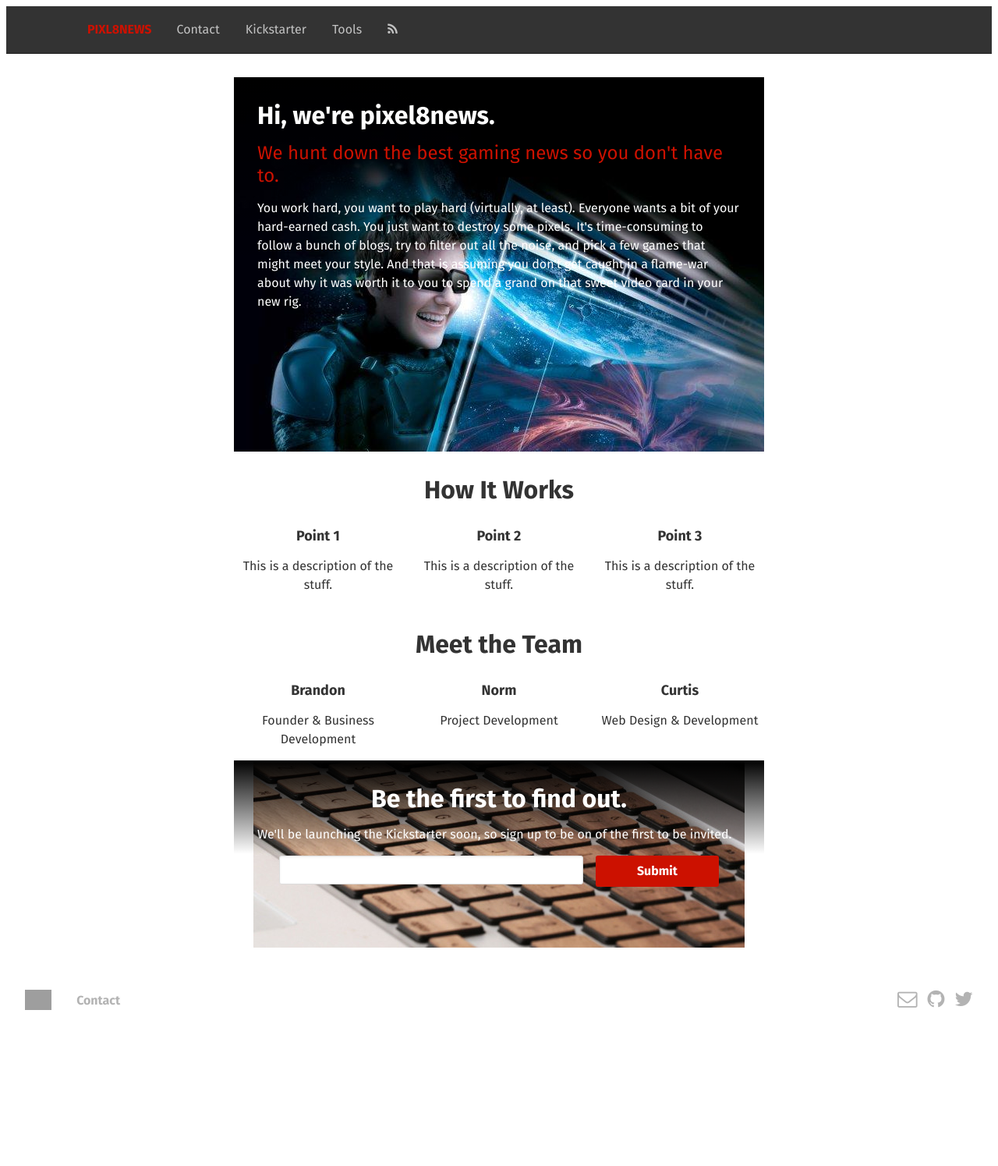
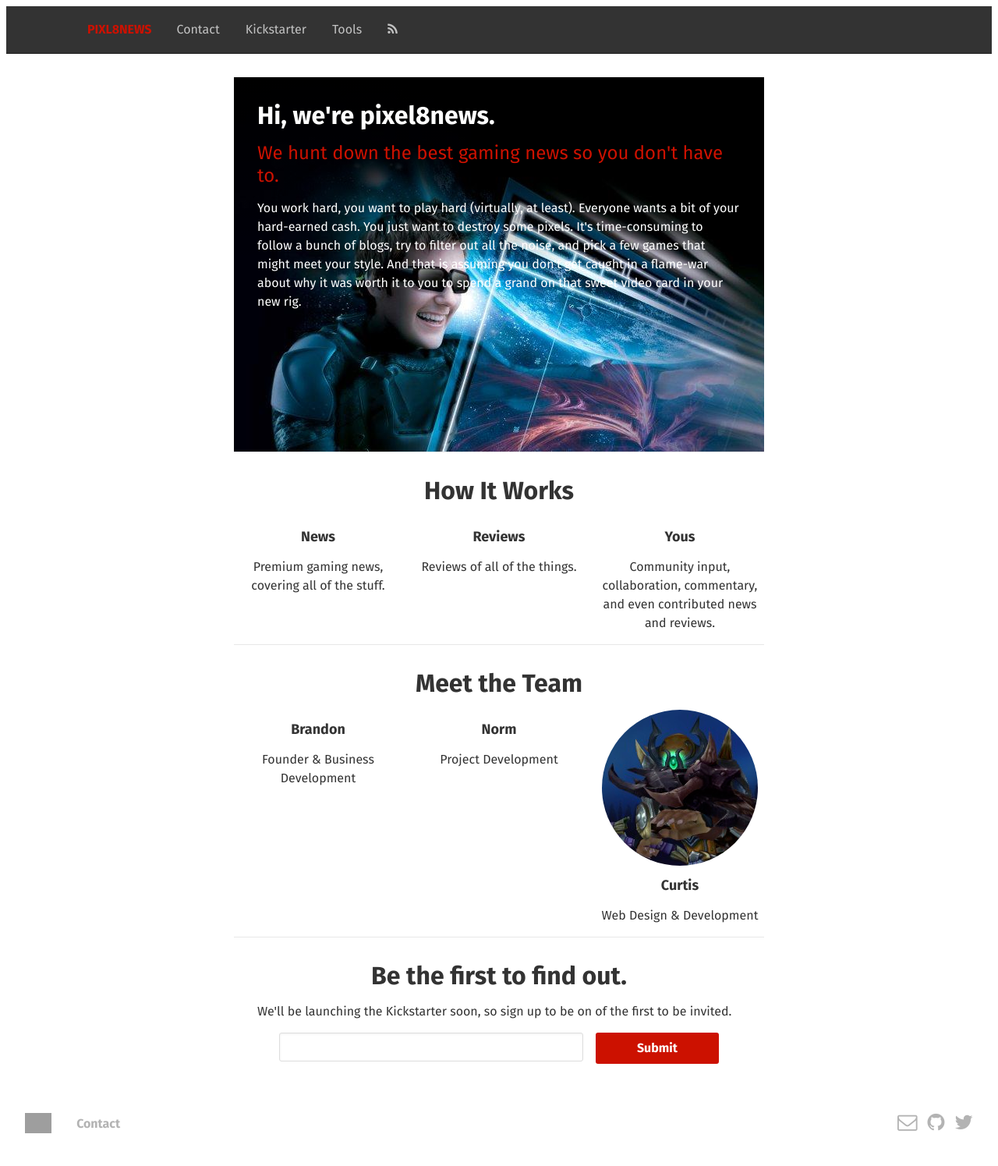
Before and after one commit to pixl8news/pixl8news.github.io, a Jekyll site: the page built from index.html, in a window 1280 px wide. Shown: the whole page at 78% size. Built offline with Jekyll 4.4.1, drawn with Linux system fonts in a browser that asks for light colours; nearby versions of some CDN libraries; comment, search, counter and statistics services are not loaded; before the commit the page ends 1337 px from its top, so only the background shows below that; grey boxes are pictures that could not be loaded.

Commit message:
style landing page / edit copy

```diff
--- a/_sass/_layout.scss
+++ b/_sass/_layout.scss
@@ -275,11 +275,9 @@
 
   @include outer-container;
 
-  @include background(linear-gradient(black, transparent 50%), url($kickstarter-backround-url) center no-repeat white scroll);
+//  @include background(linear-gradient(black, transparent 50%), url($kickstarter-backround-url) center no-repeat white scroll);
 
-  min-height: 15em;
-
-  color: white;
+  border-top: 1px solid $grey-color-light;
 
   h1 {
     font-size: 32px;
@@ -319,6 +317,8 @@
 
 .how-it-works {
   @include outer-container;
+
+  border-top: 1px solid $grey-color-light;
 
   .title {
     @include span-columns(12);
@@ -360,6 +360,8 @@
 .meet-the-team {
   @include outer-container;
 
+  border-top: 1px solid $grey-color-light;
+
   .title {
     @include span-columns(12);
     text-align: center;
@@ -380,8 +382,8 @@
     @include span-columns(12);
     text-align: center;
 
-    image {
-
+    img {
+      border-radius: 50%;
     }
 
     h1 {
--- a/index.html
+++ b/index.html
@@ -16,16 +16,16 @@ layout: default
     <div class="how-it-works">
       <div class="title"><h1>How It Works</h1></div>
       <div class="bullet-point">
-        <h1>Point 1</h1>
-        <p>This is a description of the stuff.</p>
+        <h1>News</h1>
+        <p>Premium gaming news, covering all of the stuff.</p>
       </div>
       <div class="bullet-point">
-        <h1>Point 2</h1>
-        <p>This is a description of the stuff.</p>
+        <h1>Reviews</h1>
+        <p>Reviews of all of the things.</p>
       </div>
       <div class="bullet-point">
-        <h1>Point 3</h1>
-        <p>This is a description of the stuff.</p>
+        <h1>Yous</h1>
+        <p>Community input, collaboration, commentary, and even contributed news and reviews.</p>
       </div>
     </div>
   </section>
@@ -42,6 +42,7 @@ layout: default
         <p>Project Development</p>
       </div>
       <div class="team-member">
+        <img src="/img/tricorius-portrait.png"/>
         <h1>Curtis</h1>
         <p>Web Design & Development</p>
       </div>
```
Also changed, not shown: img/tricorius-portrait.png (added).
